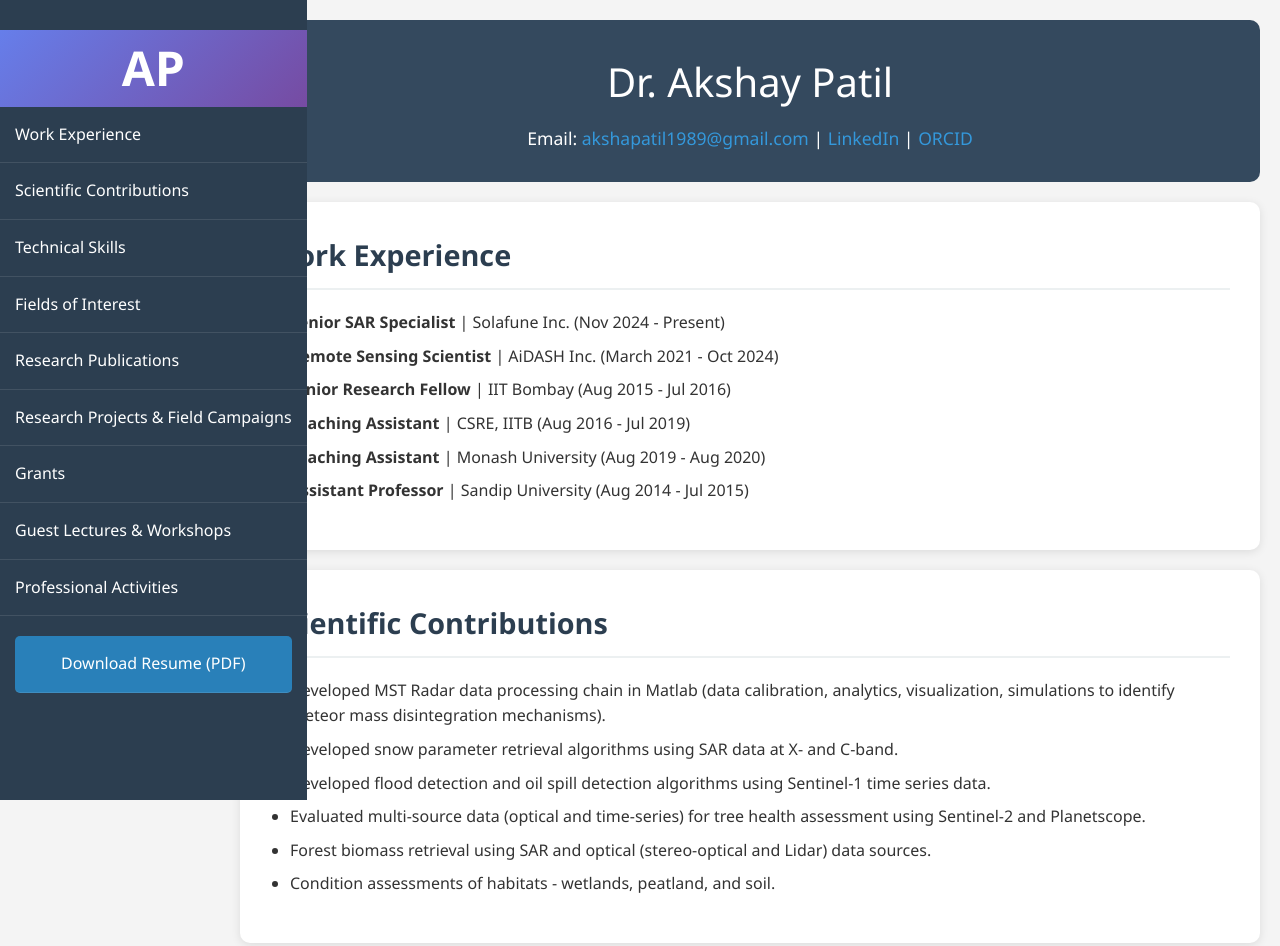
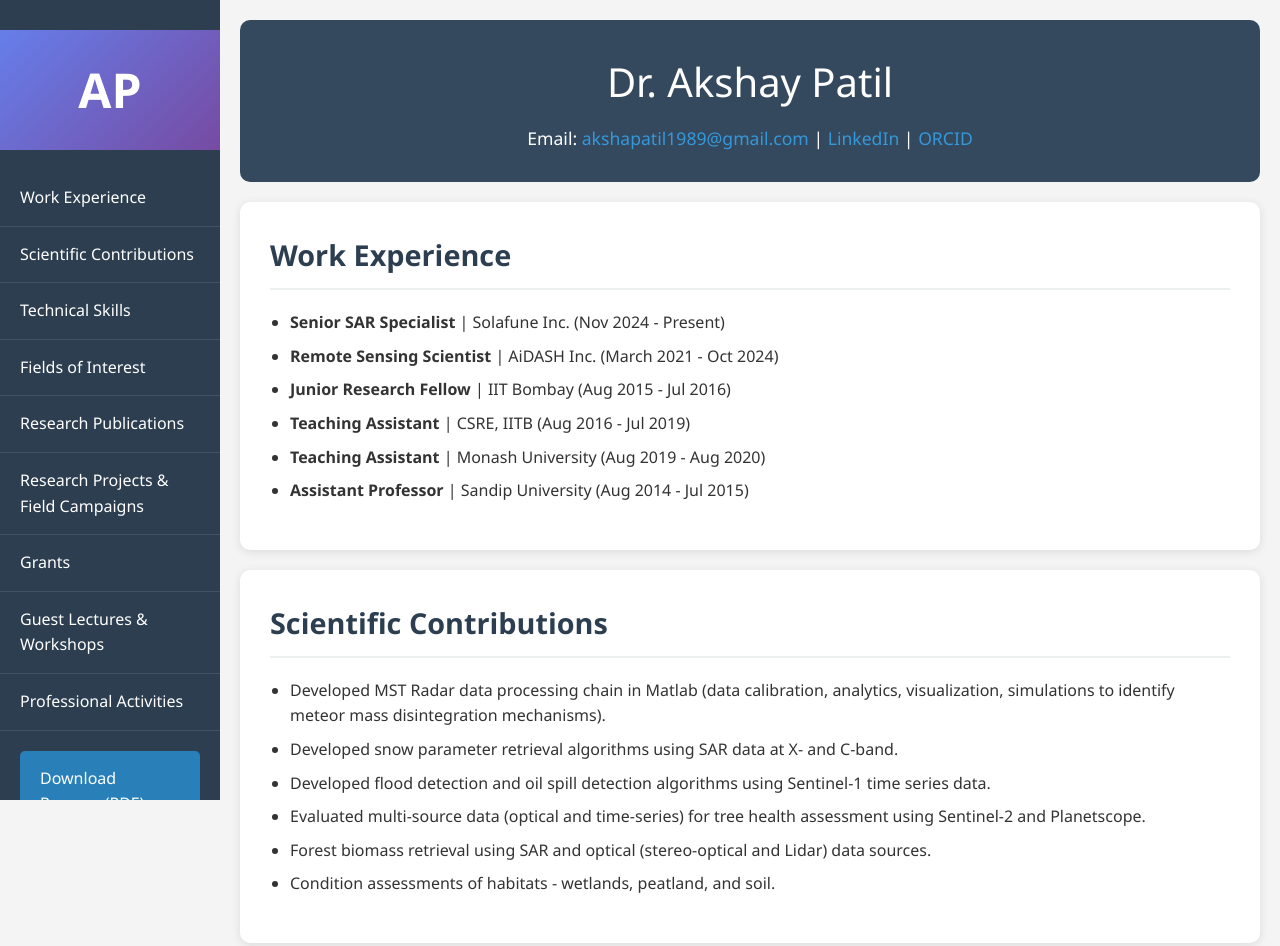
Before and after one commit to akshaypatil05/akshaypatil05.github.io, a plain HTML site: page index.html in a window 1280 px wide. Shown: the top 946 px of the page. Drawn offline with Linux system fonts and the light colour scheme.

Commit message:
Update index.html

```diff
--- a/index.html
+++ b/index.html
@@ -19,14 +19,14 @@
         }
 
         .sidebar {
-            min-width: 220px;
+            width: 220px;
             background-color: #2c3e50;
             color: white;
             height: 100vh;
             position: fixed;
             top: 0;
             left: 0;
-            padding-top: 30px;
+            padding: 0;
             overflow-y: auto;
             transition: transform 0.3s ease;
             z-index: 1000;
@@ -45,10 +45,11 @@
         .sidebar a {
             display: block;
             color: white;
-            padding: 15px;
+            padding: 15px 20px;
             text-decoration: none;
             transition: background-color 0.3s ease;
             border-bottom: 1px solid rgba(255,255,255,0.1);
+            text-align: left;
         }
 
         .sidebar a:hover {
@@ -160,8 +161,8 @@
         }
 
         .download-button {
-            display: inline-block;
-            margin: 20px 15px 0 15px;
+            display: block;
+            margin: 20px;
             padding: 12px 20px;
             background-color: #2980b9;
             color: white !important;
@@ -184,6 +185,9 @@
             font-size: 48px;
             font-weight: bold;
             color: white;
+            width: 100%;
+            height: 120px;
+            margin: 30px 0 20px 0;
         }
 
         @media (max-width: 768px) {
@@ -191,7 +195,7 @@
                 transform: translateX(-100%);
                 position: fixed;
                 height: 100vh;
-                width: 250px;
+                width: 220px;
             }
 
             .sidebar.active {
```
